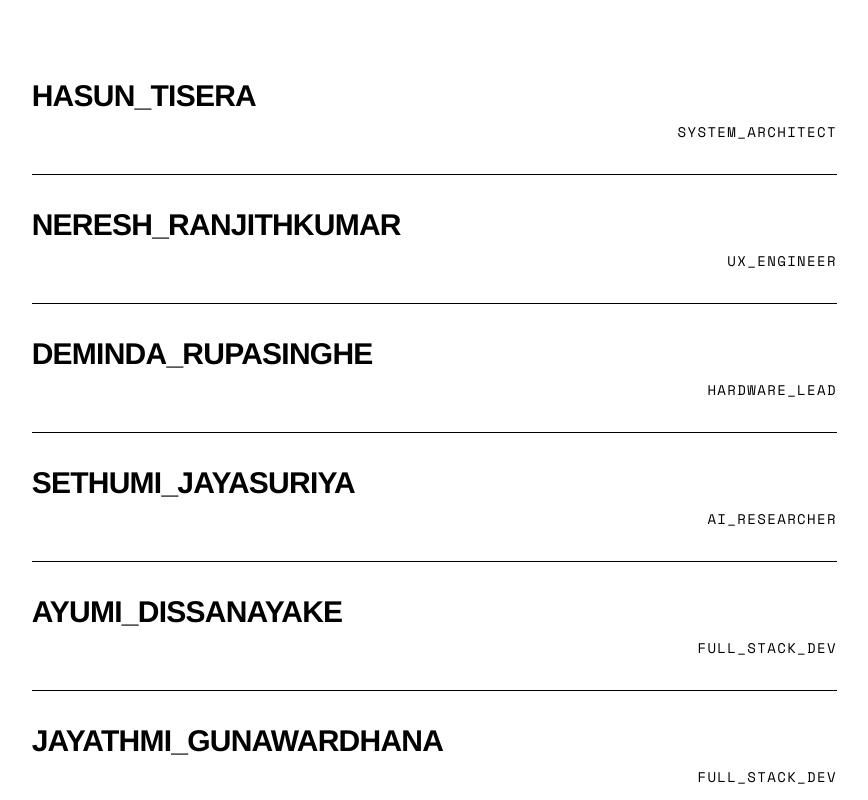
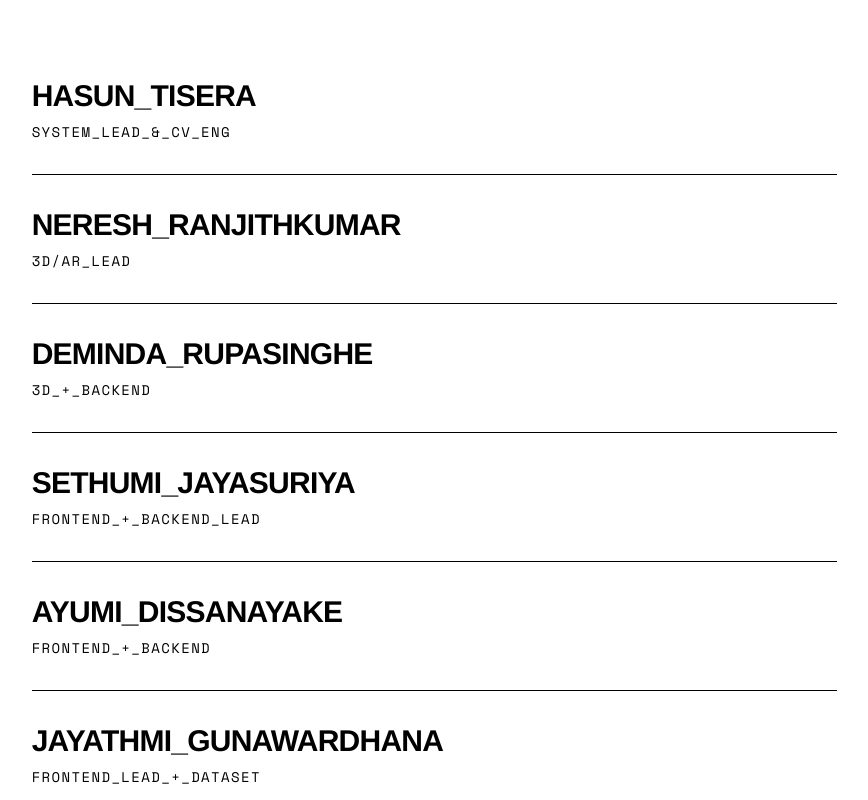
Before and after one commit to Epicer12/peasydemo, a React (Vite) app in the folder frontend/: page / in a window 1280 px wide. Shown: the part 6100-6900 px from the top of the page, without its empty margins (411-1279 px from the left). Built offline with nearby package versions, Linux system fonts and the light colour scheme.

Commit message:
Adding links

```diff
--- a/frontend/src/components/FinalCTA.tsx
+++ b/frontend/src/components/FinalCTA.tsx
@@ -15,9 +15,10 @@ const FinalCTA = () => {
                         initial={{ opacity: 0, scale: 0.9 }}
                         whileInView={{ opacity: 1, scale: 1 }}
                         viewport={{ once: true }}
-                        className="text-sub-massive font-bold tracking-tighter mb-24 text-swiss-black leading-tight"
+                        className="text-sub-massive font-bold tracking-tighter mb-24 text-swiss-black flex flex-col items-center gap-6"
                     >
-                        READY_TO<br />BUILD?
+                        <span>READY_TO</span>
+                        <span>BUILD?</span>
                     </motion.h2>
 
                     <form className="max-w-2xl mx-auto flex flex-col md:flex-row gap-4 border-b border-swiss-black pb-4" onSubmit={(e) => e.preventDefault()}>
--- a/frontend/src/components/Hero.tsx
+++ b/frontend/src/components/Hero.tsx
@@ -7,10 +7,10 @@ const Hero = () => {
             <GlowingGridBackground variant="cyan" />
 
             {/* Corner Crosshairs (Micro-Interactions) */}
-            <div className="absolute top-8 left-8 w-4 h-4 border-t border-l border-swiss-black" />
-            <div className="absolute top-8 right-8 w-4 h-4 border-t border-r border-swiss-black" />
-            <div className="absolute bottom-8 left-8 w-4 h-4 border-b border-l border-swiss-black" />
-            <div className="absolute bottom-8 right-8 w-4 h-4 border-b border-r border-swiss-black" />
+            <div className="absolute top-4 left-4 w-4 h-4 border-t border-l border-swiss-black" />
+            <div className="absolute top-4 right-4 w-4 h-4 border-t border-r border-swiss-black" />
+            <div className="absolute bottom-4 left-4 w-4 h-4 border-b border-l border-swiss-black" />
+            <div className="absolute bottom-4 right-4 w-4 h-4 border-b border-r border-swiss-black" />
 
             <div className="swiss-grid h-full relative z-10">
                 {/* Abstract Decorative Line - Moved behind text */}
--- a/frontend/src/components/Team.tsx
+++ b/frontend/src/components/Team.tsx
@@ -1,13 +1,44 @@
 import { motion } from 'framer-motion';
+import { Github, Linkedin } from 'lucide-react';
 
 const Team = () => {
     const team = [
-        { name: "HASUN_TISERA", role: "SYSTEM_ARCHITECT" },
-        { name: "NERESH_RANJITHKUMAR", role: "UX_ENGINEER" },
-        { name: "DEMINDA_RUPASINGHE", role: "HARDWARE_LEAD" },
-        { name: "SETHUMI_JAYASURIYA", role: "AI_RESEARCHER" },
-        { name: "AYUMI_DISSANAYAKE", role: "FULL_STACK_DEV" },
-        { name: "JAYATHMI_GUNAWARDHANA", role: "FULL_STACK_DEV" }
+        {
+            name: "HASUN_TISERA",
+            role: "SYSTEM_LEAD_&_CV_ENG",
+            linkedin: "https://www.linkedin.com/in/hasun-tisera/",
+            github: "https://github.com/Epicer12"
+        },
+        {
+            name: "NERESH_RANJITHKUMAR",
+            role: "3D/AR_LEAD",
+            linkedin: "https://www.linkedin.com/in/neresh-ranjithkumar-a63b69347/",
+            github: "https://github.com/neresh25"
+        },
+        {
+            name: "DEMINDA_RUPASINGHE",
+            role: "3D_+_BACKEND",
+            linkedin: "https://www.linkedin.com/in/deminda-rupasinghe-757198356/",
+            github: "https://github.com/Deminda1"
+        },
+        {
+            name: "SETHUMI_JAYASURIYA",
+            role: "FRONTEND_+_BACKEND_LEAD",
+            linkedin: "https://www.linkedin.com/in/sethumi-jayasuriya-7b40792b7/",
+            github: "https://github.com/SethuJay"
+        },
+        {
+            name: "AYUMI_DISSANAYAKE",
+            role: "FRONTEND_+_BACKEND",
+            linkedin: "https://www.linkedin.com/in/ayumidissa/",
+            github: "https://github.com/ayuuz"
+        },
+        {
+            name: "JAYATHMI_GUNAWARDHANA",
+            role: "FRONTEND_LEAD_+_DATASET",
+            linkedin: "https://www.linkedin.com/in/jayathmi-gunawardhana-8aa837223/",
+            github: "https://github.com/MehansaJ"
+        }
     ];
 
     return (
@@ -28,10 +59,20 @@ const Team = () => {
                             whileInView={{ opacity: 1, y: 0 }}
                             viewport={{ once: true }}
                             transition={{ delay: index * 0.1 }}
-                            className="flex flex-col border-b border-swiss-black py-8 md:hover:bg-swiss-cyan md:hover:text-swiss-white md:hover:px-4 transition-all duration-300 cursor-crosshair"
+                            className="flex flex-col border-b border-swiss-black py-8 md:hover:bg-swiss-cyan md:hover:text-swiss-white md:hover:px-4 transition-all duration-300 group"
                         >
-                            <h3 className="text-xl md:text-3xl font-bold tracking-tight self-start">{member.name}</h3>
-                            <span className="font-mono text-xs md:text-sm tracking-widest self-end mt-2">{member.role}</span>
+                            <div className="flex justify-between items-start w-full">
+                                <h3 className="text-xl md:text-3xl font-bold tracking-tight">{member.name}</h3>
+                                <div className="flex gap-4 opacity-0 group-hover:opacity-100 transition-opacity duration-300">
+                                    <a href={member.linkedin} target="_blank" rel="noopener noreferrer" className="hover:scale-110 transition-transform">
+                                        <Linkedin size={24} strokeWidth={1.5} />
+                                    </a>
+                                    <a href={member.github} target="_blank" rel="noopener noreferrer" className="hover:scale-110 transition-transform">
+                                        <Github size={24} strokeWidth={1.5} />
+                                    </a>
+                                </div>
+                            </div>
+                            <span className="font-mono text-xs md:text-sm tracking-widest mt-2">{member.role}</span>
                         </motion.div>
                     ))}
                 </div>
```
